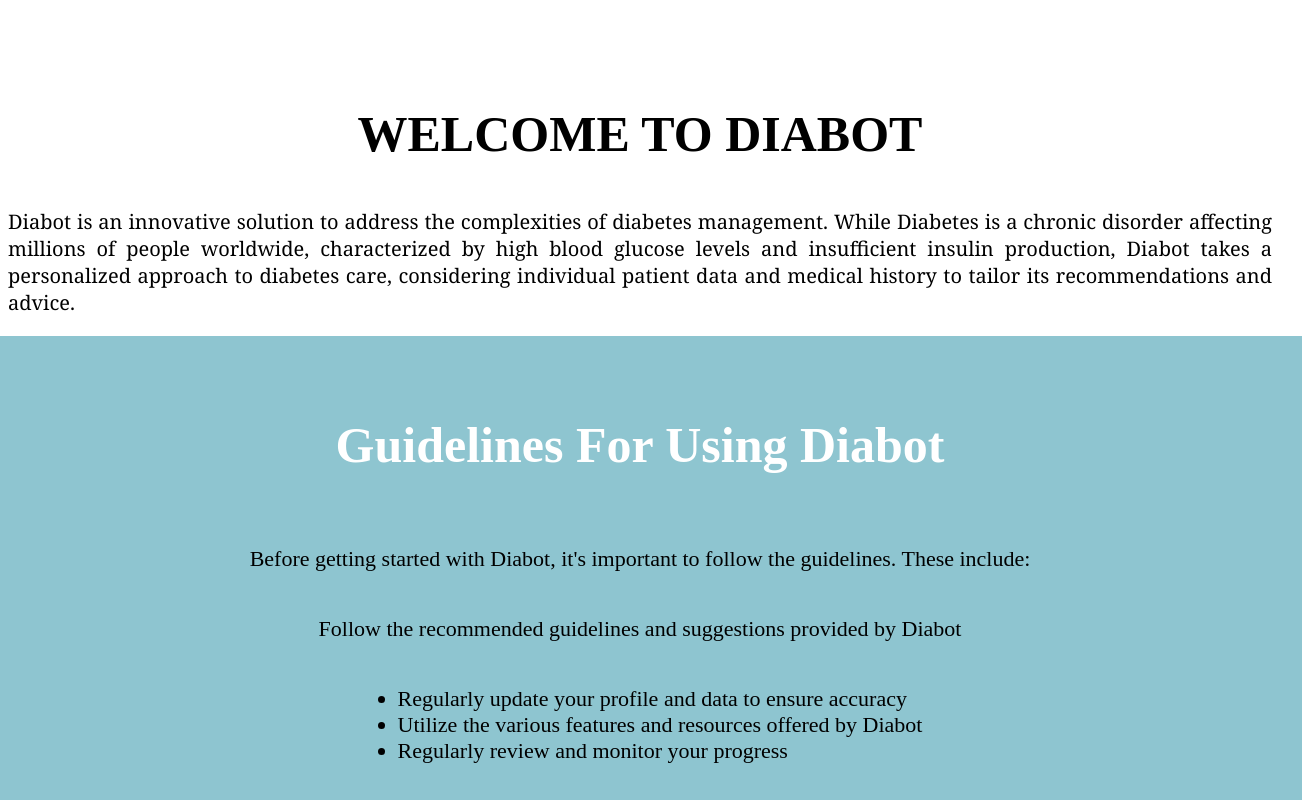
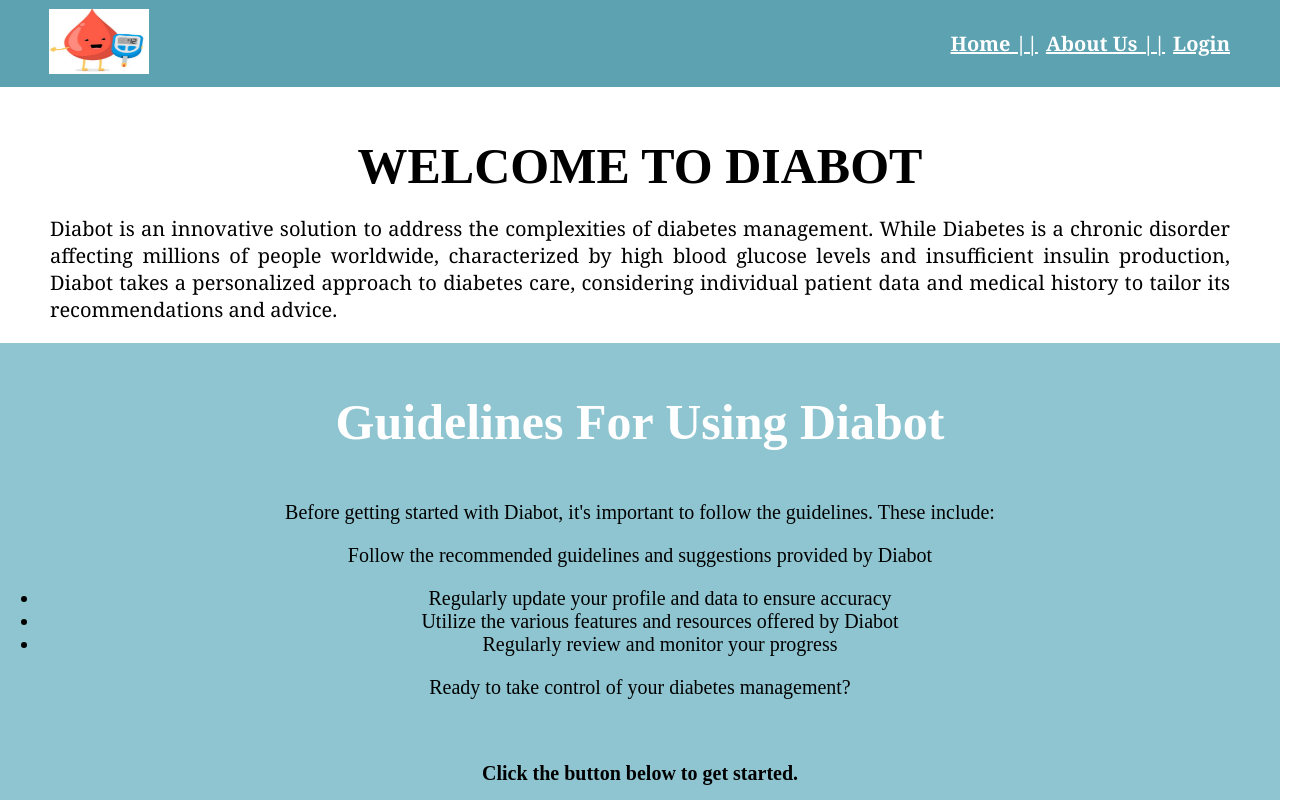
Before and after one commit to walters-skn/COMP3901-Capstone, a Vue app: page / in a window 1280 px wide. Shown: the top 800 px of the page, 1302 px wide, since content can reach past the window. Built offline with nearby package versions, Linux system fonts and the light colour scheme; the HTML template or start-up script is replaced by a standard one.

Commit message:
make updates to home & nav

```diff
--- /dev/null
+++ b/DiaBot/diabetes_risk.json
@@ -0,0 +1 @@
+{"risk_score": 17, "risk_category": "High risk", "chance_of_developing_diabetes": "33%", "screening_recommendation": "Recommend screening every 1-2 years with Health Professional."}
--- a/src/App.vue
+++ b/src/App.vue
@@ -13,3 +13,10 @@ export default {
     },
 };
 </script>
+
+<style>
+  body {
+    margin: 0;
+    max-height: 100vh;
+  }
+</style>
--- a/src/components/HomePage.vue
+++ b/src/components/HomePage.vue
@@ -1,6 +1,6 @@
 <template>
 
-  <div class="container mt-4">
+  <div class="container">
 
     <div class="label">
       <h1 class="diabot"> <strong> WELCOME TO DIABOT </strong> </h1>
@@ -12,9 +12,8 @@
       </p>
     </div>
 
-  </div>
 
-  <div class="guidelines-container">
+    <div class="guidelines_container">
       <h3 class="guidelines"> <strong> <b>Guidelines For Using Diabot  </b> </strong></h3>
       <p>Before getting started with Diabot, it's important to follow the guidelines. These include:</p>
       <p> Follow the recommended guidelines and suggestions provided by Diabot</p>
@@ -28,7 +27,8 @@
       <br>
       <p class="end"> <strong> Click the button below to get started. </strong> </p>
 
-    <router-link to="/diabot" class="btn btn-primary btn-block"> Diabot</router-link>
+      <router-link to="/diabot" class="btn"> Diabot</router-link>
+    </div>
   </div>
 
 </template>
@@ -47,6 +47,8 @@ export default {
     display: flex;
     align-items: center;
     justify-content: flex-end;
+    flex-direction: column;
+    width: 100%;
   }
 
   .end{
@@ -57,8 +59,7 @@ export default {
     text-align: center;
     flex-grow:1;
     background-color: white;
-    margin: auto 0;
-    padding-top: 12%;
+    margin: 0 50px;
     align-items: center;
   }
 
@@ -66,8 +67,6 @@ export default {
     text-align: justify;
     font-size: 20px;
     font-family: Georgia, 'Times New Roman', Times, serif;
-    padding-top: 2%;
-
   }
 
   .diabot {
@@ -75,14 +74,11 @@ export default {
     font-size: 50px;
   }
 
-  .guidelines-container{
+  .guidelines_container{
     background-color: #8ec5d0;
     width: 100%;
-    display: flex;
-    padding: 30px;
-    flex-direction: column;
-    align-items: center;
-    font-size: 22px;
+    text-align: center;
+    font-size: 20px;
     font-family: 'Times New Roman', Times, serif;
   }
 
@@ -96,8 +92,7 @@ export default {
     display: block;
     width: 100%;
     max-width: 150px;
-    margin: 20px auto;
-    padding:15px;
+    padding: 15px;
     color: white;
     background-color: #5ca2b1;
     border: none;
--- a/src/components/NavigationBar.vue
+++ b/src/components/NavigationBar.vue
@@ -1,16 +1,18 @@
 <template>
-  <div class="page-container">
-          <nav class="navbar navbar-expand navbar-light fixed-top">
-            <div class="container">
+  <div class="nav_container">
+    <nav class="navbar">
       <router-link to="/">
           <img :src="imagePath2" alt="home-logo" class="home">
       </router-link>
 
-              <div class="collapse navbar-collapse" id="navbarNav">
-                <ul class="navbar-nav ml-auto">
+      <div class="collapse">
+        <ul class="navbar_nav">
 
           <li class="nav-item">
             <router-link to="/" class="nav-link"> <strong> Home ||</strong></router-link>
+          </li>
+          <li class="nav-item">
+            <router-link to="/" class="nav-link"> <strong> About Us ||</strong></router-link>
           </li>
 
           <li class="nav-item">
@@ -18,13 +20,11 @@
           </li>
         </ul>
       </div>
+    </nav>
 
-            </div>
-          </nav>
     <router-view></router-view>
 
   </div>
-
 </template>
 
 <script>
@@ -41,10 +41,25 @@
 
 <style scoped>
 
+.nav_container{
+  width: 100%;
+}
+
 /* navigation */
 .navbar {
-    padding: 10px;
+    display: flex;
+    justify-content: space-between;
+    align-items: center;
+    padding: 10px 50px;
     background-color: #5CA2B1;
+  }
+
+  .navbar_nav {
+    display: flex;
+    justify-content: space-between;
+    align-items: center;
+    list-style: none;
+    gap: 8px;
   }
 
   .nav-link{
@@ -57,13 +72,7 @@
     margin: -1%;
   }
 
-  .page-container{
-    /* background-color:#5CA2B1; */
-    display: flex;
-    flex-direction: column;
-    justify-content: center;
-    align-items: center;
-  }
+
 
   .collapse{
     font-family: Georgia, 'Times New Roman', Times, serif;
```
Also changed, not shown: DiaBot/README.md, 1 other file (tests, documents, lock files or other folders). Lines whose indentation alone changed are shown as unchanged.
